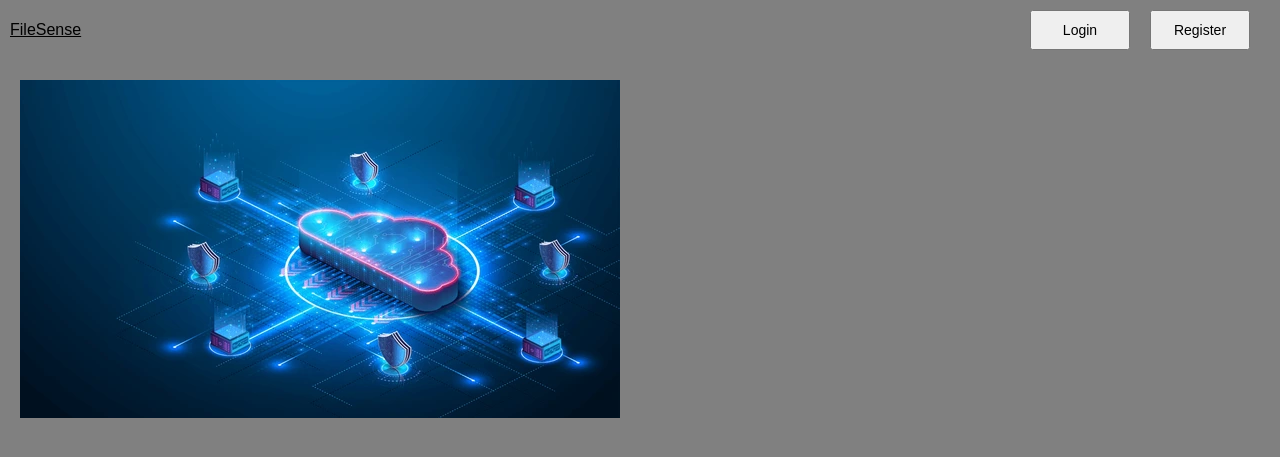
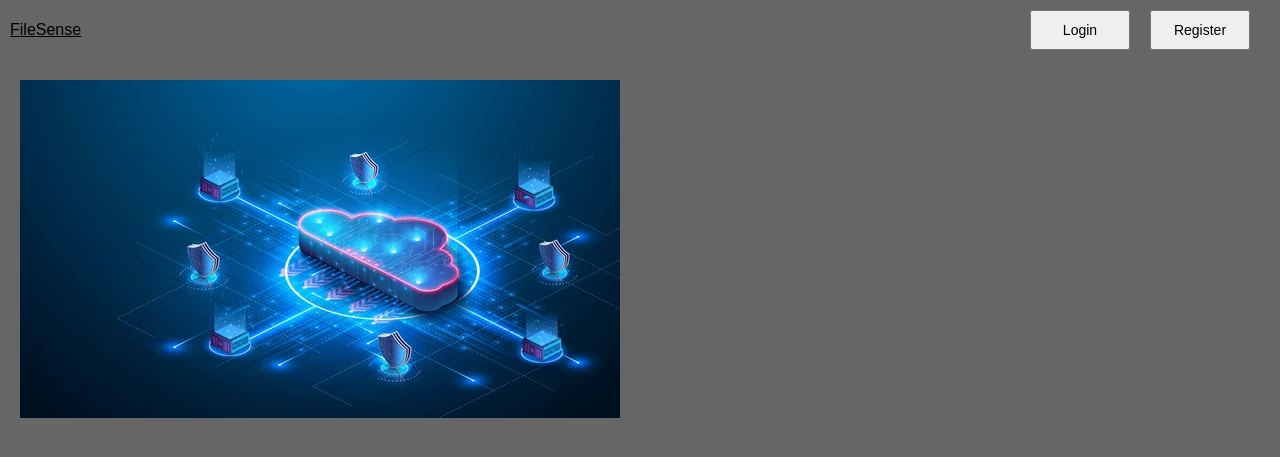
Before and after one commit to MateiBuzdea/FileSense-Project, a Flask app: page / in a window 1280 px wide. Shown: the top 457 px of the page. Run offline with Flask 3, Linux system fonts and the light colour scheme; parts of the project's set-up code (start-up, migrations or seed data) failed here and were passed over; some libraries are stand-ins or nearby versions.

Commit message:
Update base.html

```diff
--- a/web/app/templates/base.html
+++ b/web/app/templates/base.html
@@ -79,7 +79,7 @@
     margin: 0;
     padding: 0;
     font-family: Arial, sans-serif;
-    background-color: #808080;
+    background-color: #666666;;;
     color: #000000;
   }
 
```
